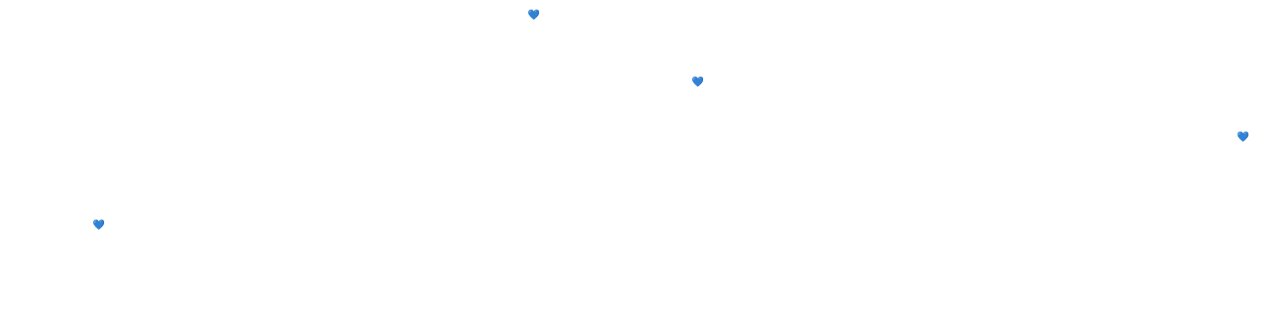
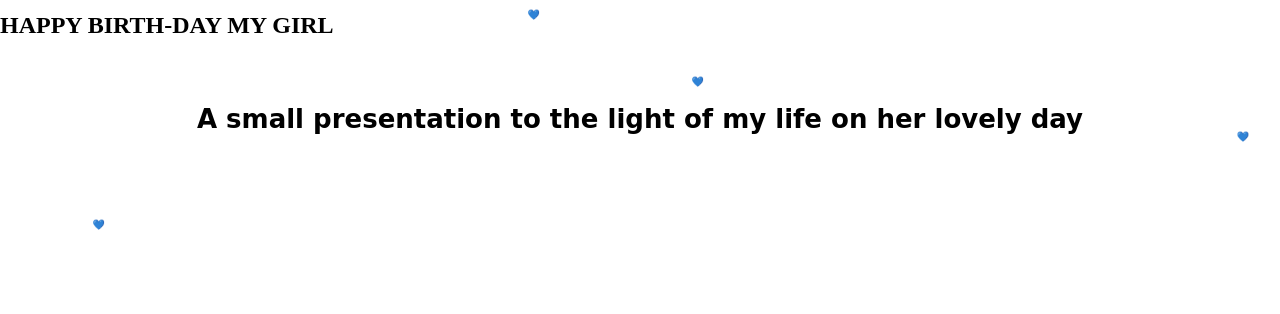
Before and after one commit to gvanand22/rthi-sri, a plain HTML site: page index.html in a window 1280 px wide. Shown: the top 314 px of the page. Drawn offline with Linux system fonts and the light colour scheme.

Commit message:
Update index.html

```diff
--- a/index.html
+++ b/index.html
@@ -11,10 +11,11 @@
 </head>
 <body>
     <div class="container" id="container">
+        <h2 style="margin-top: 0.25em; padding-top: 0.25em;">HAPPY BIRTH-DAY MY GIRL</h2>
         <!-- <img class="bg_img" src="./images/blue-heart.png" style="background-attachment: fixed;"> -->
-        <!-- <div class="header">
+        <div class="header">
             A small presentation to the light of my life on her lovely day
-        </div> -->
+        </div>
         <div class="content">
             <h1 class="msg_hed">Hi Aarthi</h1>
             <p class="msg_prg">let's begin this journey</p>
```
